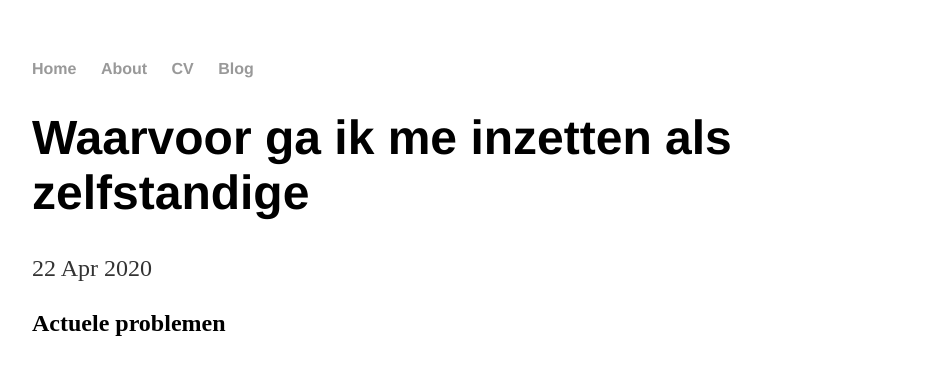
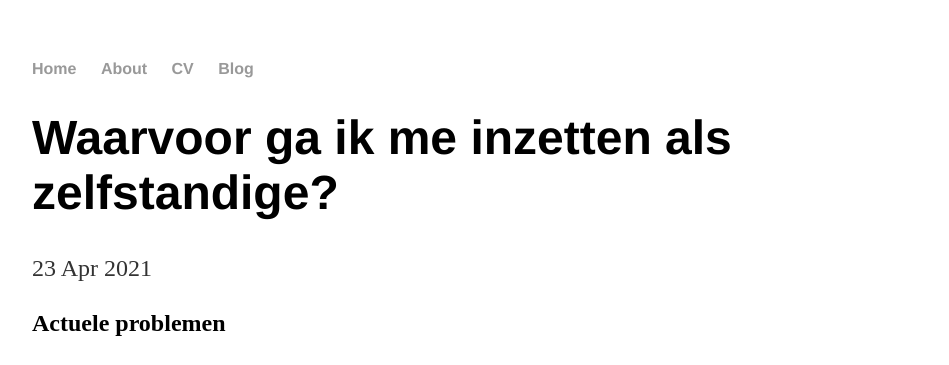
Before and after one commit to paedelm/paedelm.github.io, a Jekyll site: the page built from _posts/2021-04-23-Reden-van mijn-zelfstandigheid.md, in a window 1280 px wide and 900 px high. Shown: the top 365 px of the window, without its empty margins (160-1109 px from the left). Built offline with Jekyll 4.4.1, drawn with Linux system fonts in a browser that asks for light colours.

Commit message:
date of posts to 20121

```diff
--- a/_posts/2021-04-23-Reden-van mijn-zelfstandigheid.md
+++ b/_posts/2021-04-23-Reden-van mijn-zelfstandigheid.md
@@ -1,7 +1,7 @@
 ---
 layout: post
-title: "Waarvoor ga ik me inzetten als zelfstandige"
-date: 2020-04-22
+title: "Waarvoor ga ik me inzetten als zelfstandige?"
+date: 2021-04-23
 ---
 
 ## Actuele problemen
```
Also changed, not shown: _posts/2021-04-19-Start-van mijn-zelfstandigheid.md (+1 -1 lines).
